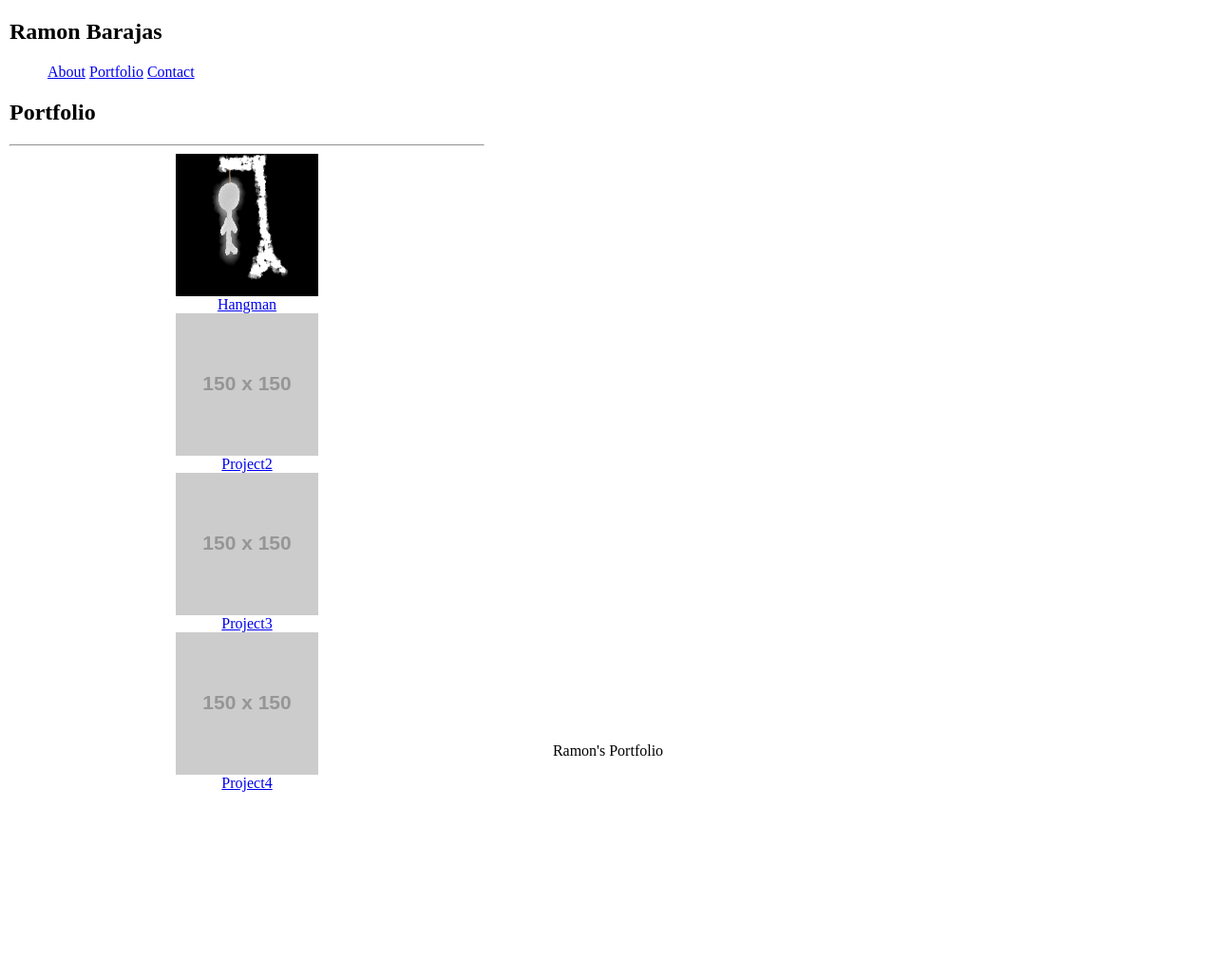
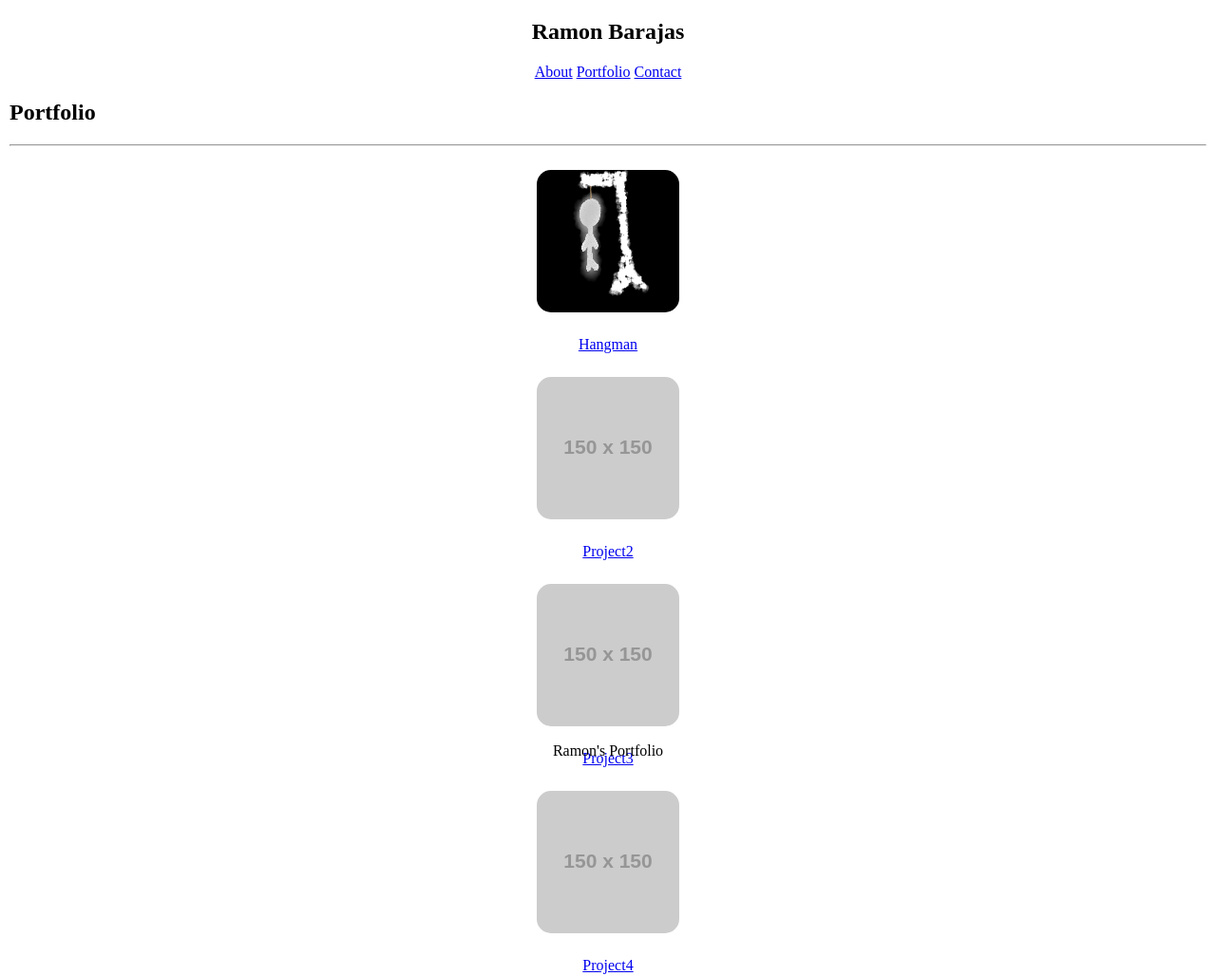
Before and after one commit to ramonb621/Porfolio2019, a plain HTML site: page portfolio.html in a window 1280 px wide. Shown: the whole page at 95% size. Before the commit the page ends 844 px from the top, so only its background shows below. Drawn offline with Linux system fonts and the light colour scheme; placeholder pictures from the web are drawn by us.

Commit message:
still setting up html layout

```diff
--- a/portfolio.html
+++ b/portfolio.html
@@ -17,11 +17,11 @@
 
             <!--Links to other portfolio pages-->
                 <div class="menu">
-                    <ul>
+
                         <a href="index.html">About</a>
                         <a href="portfolio.html">Portfolio</a>
                         <a href="contact.html">Contact</a>
-                    </ul>
+
                 </div>
             </div>
     </section>
--- a/style/stylesheet.css
+++ b/style/stylesheet.css
@@ -2,12 +2,30 @@ body{
     height: 100%;
     margin: 10px;
     flex-grow: 1;
+}
+.content{
+    width: 100%;
+    margin: auto;
+    position: relative;
+    display: block;
+    text-align: center;
 }
 .me{
     float: left;
     width: 135px;
     height: 190px;
     margin: 5px 10px 5px 10px;
+}
+.container, .cont2, .cont3{
+    width:100%;
+}
+.projects{
+    height: 150px;
+    width: 150px;
+    display: block;
+    position: relative;
+    margin: 25px auto;
+    border-radius: 15px;
 }
 .footer{
     text-align: center;
@@ -20,30 +38,21 @@ body{
     left: 0;
     right:0;
     flex-shrink: 0;
-    /* z-index: 3; */
-}
-.container, .cont2, .cont3{
-    width:500px;
-}
-.projects{
-    height: 150px;
-    width: 150px;
-    display: block;
-    position: relative;
-    margin: auto;
+    z-index: 3;
 }
 #project1, #project2, #project3, #project4{
     text-align: center;
 }
 @media screen and (max-width:375px){
     .container, .cont2, .cont3{
-        width:365px;
-
+        width:auto;
+        margin: auto;
     }
     .projects{
+        height: 150px;
         width: 150px;
         display: block;
         position: relative;
         margin: auto;
-    }
+        }
 }
```
Also changed, not shown: contact.html (+2 -2 lines), index.html (+2 -2 lines).
